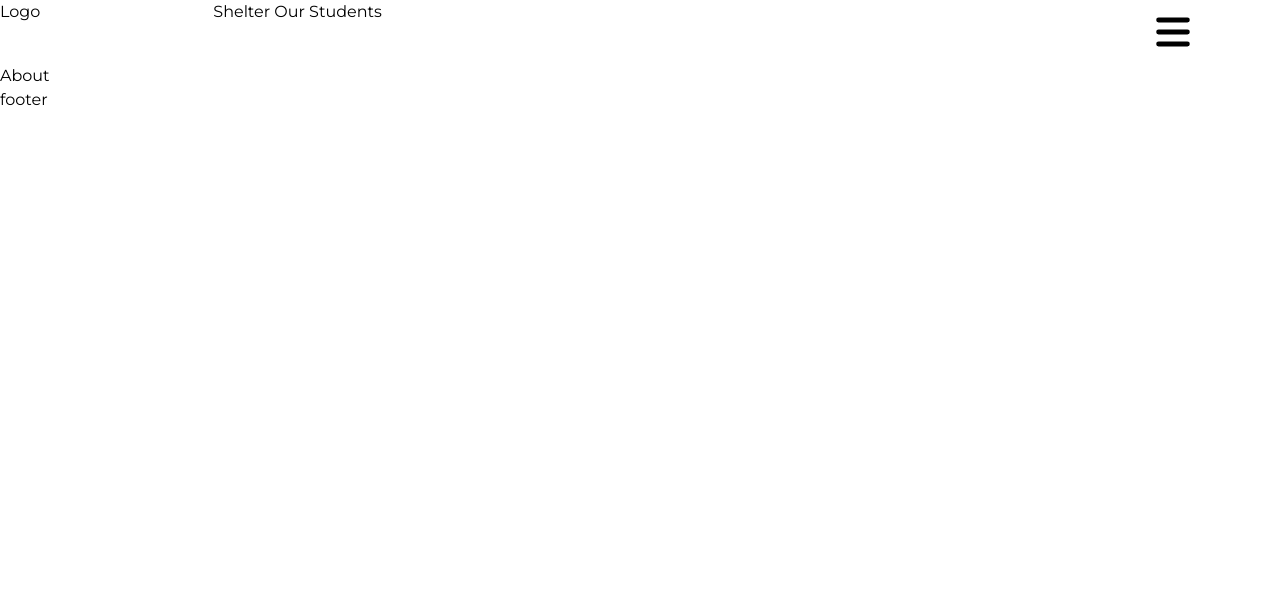
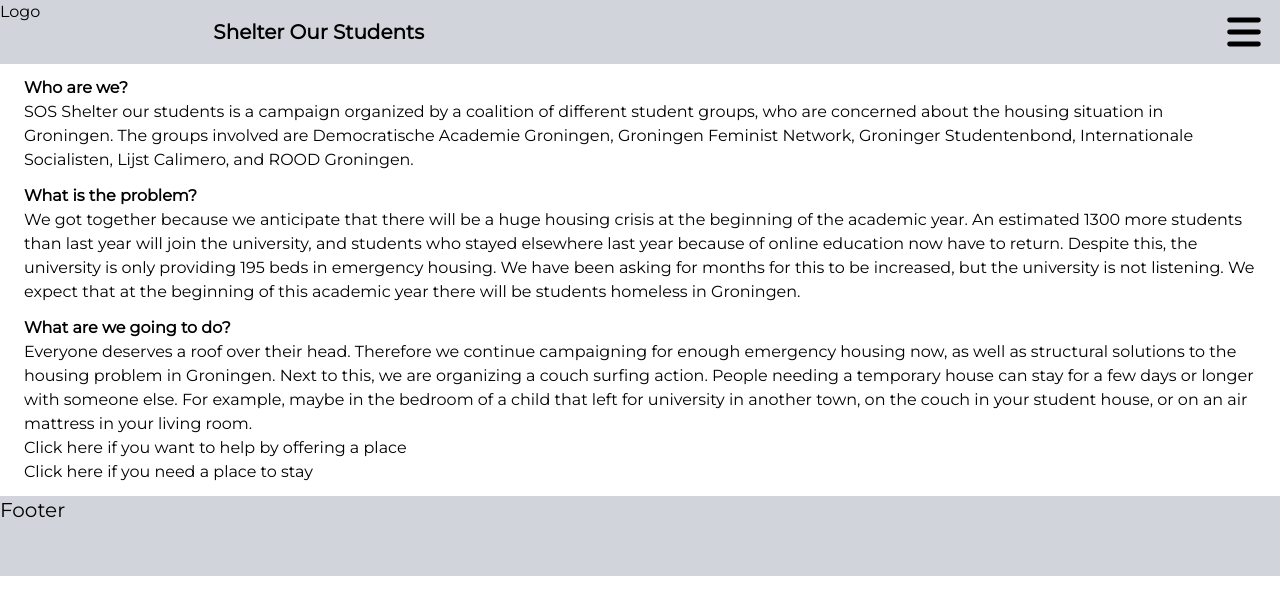
Before and after one commit to Nierot/ShelterOurStudents, a React (Create React App) app: page /about in a window 1280 px wide. Shown: the top 614 px of the page. Built offline with nearby package versions, Linux system fonts and the light colour scheme.

Commit message:
📝 Update Header and Footer

```diff
--- a/src/App.js
+++ b/src/App.js
@@ -1,33 +1,60 @@
-import { MenuIcon } from '@heroicons/react/solid'
+import { useState } from 'react'
 import {
   BrowserRouter as Router,
   Switch,
   Route,
   Redirect
 } from 'react-router-dom'
+import Footer from './components/Footer'
+import Header from './components/Header'
+import Menu from './components/Menu'
+import About from './pages/About'
+import Demands from './pages/Demands'
+import Home from './pages/Home'
+import HostHouse from './pages/HostHouse'
+import NeedHouse from './pages/NeedHouse'
+import Privacy from './pages/Privacy'
 
-const App = ({ lang }) =>
+const App = ({ lang }) => {
+
+  const [menuOpen, setMenuOpen] = useState(false)
+
+  const toggle = () => setMenuOpen(!menuOpen)
+
+  return (
     <div className="h-screen">
-    <header className="w-full h-16 grid grid-cols-6">
-      <div className="col-span-1">
-        Logo
-      </div>
-      <div className="col-span-4">
-        {lang.title}
-      </div>
-      <div className="col-span-1 flex justify-center">
-        <MenuIcon className="w-12 "/>
-      </div>
-    </header>
+      <Header lang={lang} toggle={toggle} open={menuOpen}/>
       <Router>
-      <Switch>
+        {menuOpen ?
+          <Menu lang={lang} /> :
+          <Switch >
             <Route exact path="/about">
-          About
+              <About lang={lang} />
+              <Footer />
+            </Route>
+            <Route exact path="/host-house">
+              <HostHouse lang={lang} />
               <Footer />
             </Route>
 
+            <Route exact path="/need-house">
+              <NeedHouse lang={lang} />
+              <Footer />
+            </Route>
+
+            <Route exact path="/privacy">
+              <Privacy lang={lang} />
+              <Footer />
+            </Route>
+
+            <Route exact path="/demands">
+              <Demands lang={lang} />
+              <Footer />
+            </Route>
+
+
             <Route path="/">
-          Home
+              <Home lang={lang}/>
               <Footer lang={lang}/>
             </Route>
 
@@ -35,14 +62,9 @@ const App = ({ lang }) =>
               <Redirect to="/" />
             </Route>
           </Switch>
+        }
       </Router>
-
-
     </div>
-
-const Footer = lang =>
-  <footer className="w-full">
-    footer
-  </footer>
-
+  )
+}
 export default App;
--- /dev/null
+++ b/src/components/Footer.js
@@ -0,0 +1,8 @@
+const Footer = ({ lang }) =>
+<footer className="w-full h-20 bg-gray-300">
+  <div className="text-xl">
+    Footer
+  </div>
+</footer>
+
+export default Footer
--- /dev/null
+++ b/src/components/Header.js
@@ -0,0 +1,29 @@
+import { MenuIcon, XIcon } from '@heroicons/react/solid'
+import { useState } from 'react'
+import Menu from './Menu'
+
+const Header = ({ lang, toggle, open }) => {
+  return (
+    <div>
+      <header id="header" className="w-full h-16 grid grid-cols-6 bg-gray-300">
+        <div className="col-span-1">
+          Logo
+        </div>
+        <a href="/" className="col-span-4 text-left text-xl flex justify-center flex-col font-semibold">
+          {lang.title}
+        </a>
+        <div className="col-span-1 flex flex-row-reverse justify-start space-x-1" onClick={() => toggle()}>
+          <div className="w-3"></div>
+          {open ?
+              <XIcon className="w-10" /> :
+              <MenuIcon className="w-12"/>
+          }
+        </div>
+      </header>
+    </div>
+
+  )
+}
+
+
+export default Header
```
Also changed, not shown: 2 other files (tests, documents, lock files or other folders). Lines whose indentation alone changed are shown as unchanged.
